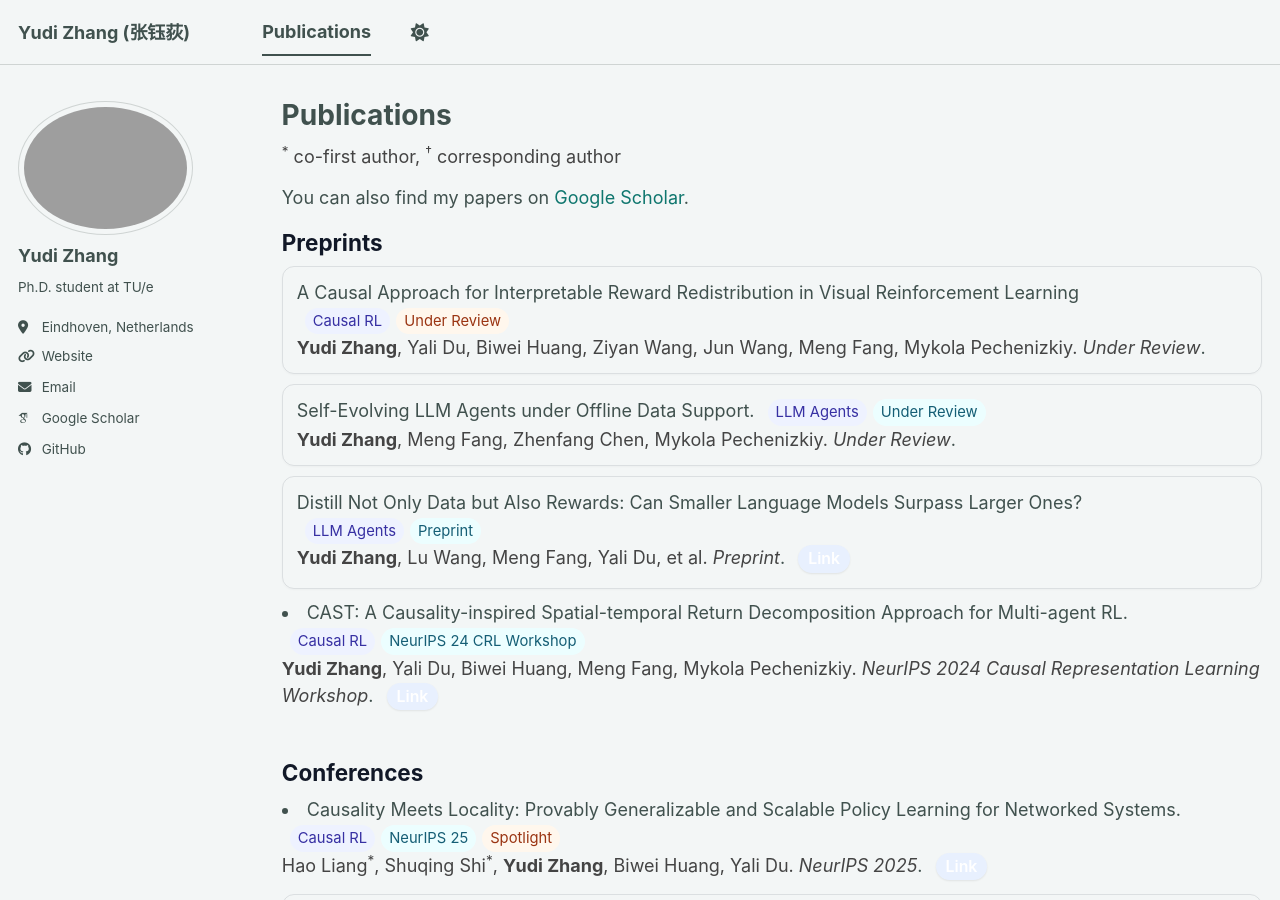
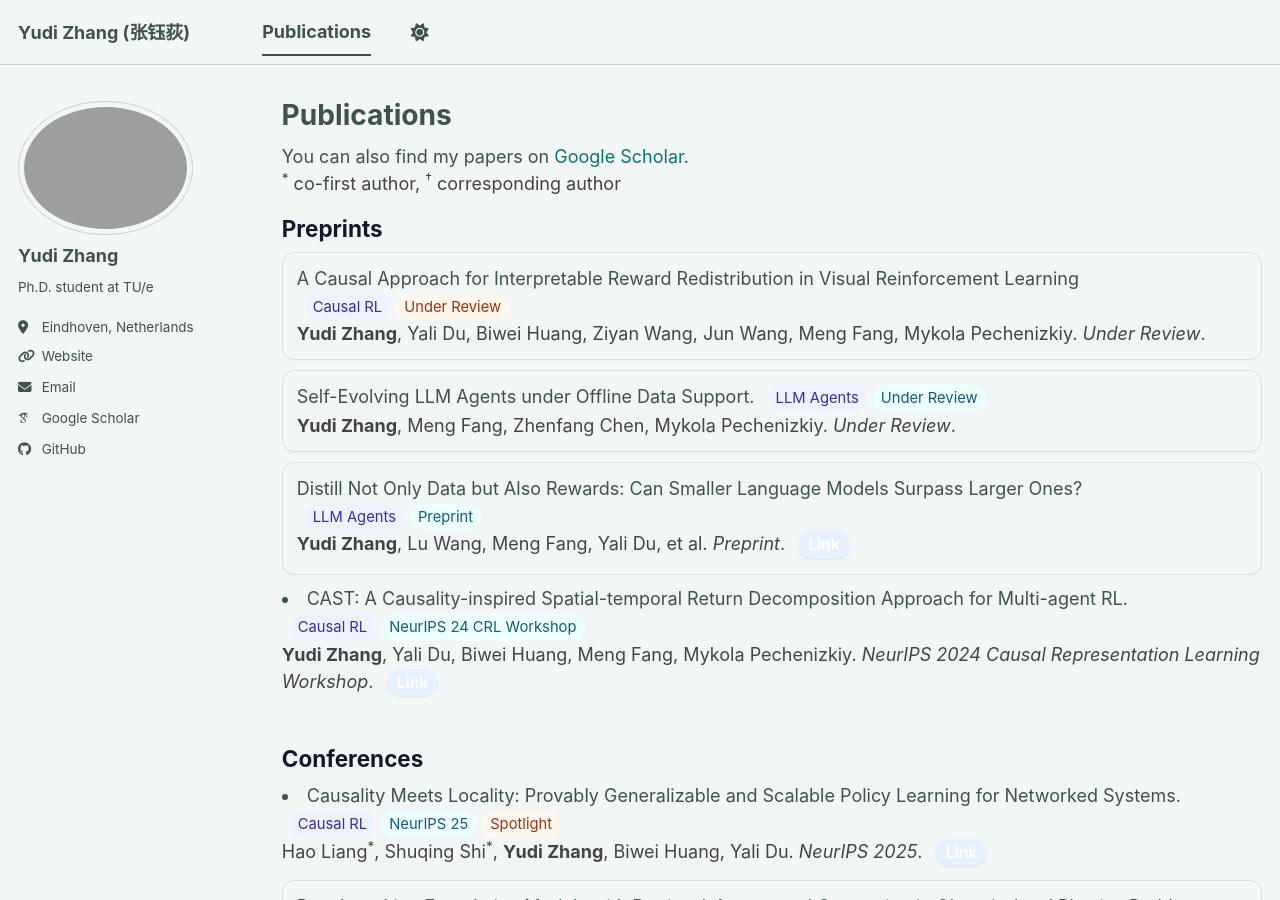
Before and after one commit to ReedZyd/ReedZyd.github.io, a Jekyll site: the page built from _pages/publications.html, in a window 1280 px wide and 900 px high. Built offline with Jekyll 4.4.1, drawn with Linux system fonts in a browser that asks for light colours; some web fonts are replaced; a script bundle is joined from its source files by our own code; library files that are not in the unit come from our copies.

Commit message:
Update publications.html

```diff
--- a/_pages/publications.html
+++ b/_pages/publications.html
@@ -194,9 +194,9 @@ body.dark .pubs .pub-list li{
 </style>
 
 <div class="pubs">
+  <div class="wordwrap">You can also find my papers on <a href="{{site.author.googlescholar}}">Google Scholar</a>.</div>
   <p class="note"><sup>*</sup> co-first author, <sup>†</sup> corresponding author</p>
 
-  <div class="wordwrap">You can also find my papers on <a href="{{site.author.googlescholar}}">Google Scholar</a>.</div>
 
   <h3>Preprints</h3>
   <ul class="pub-list">
```
